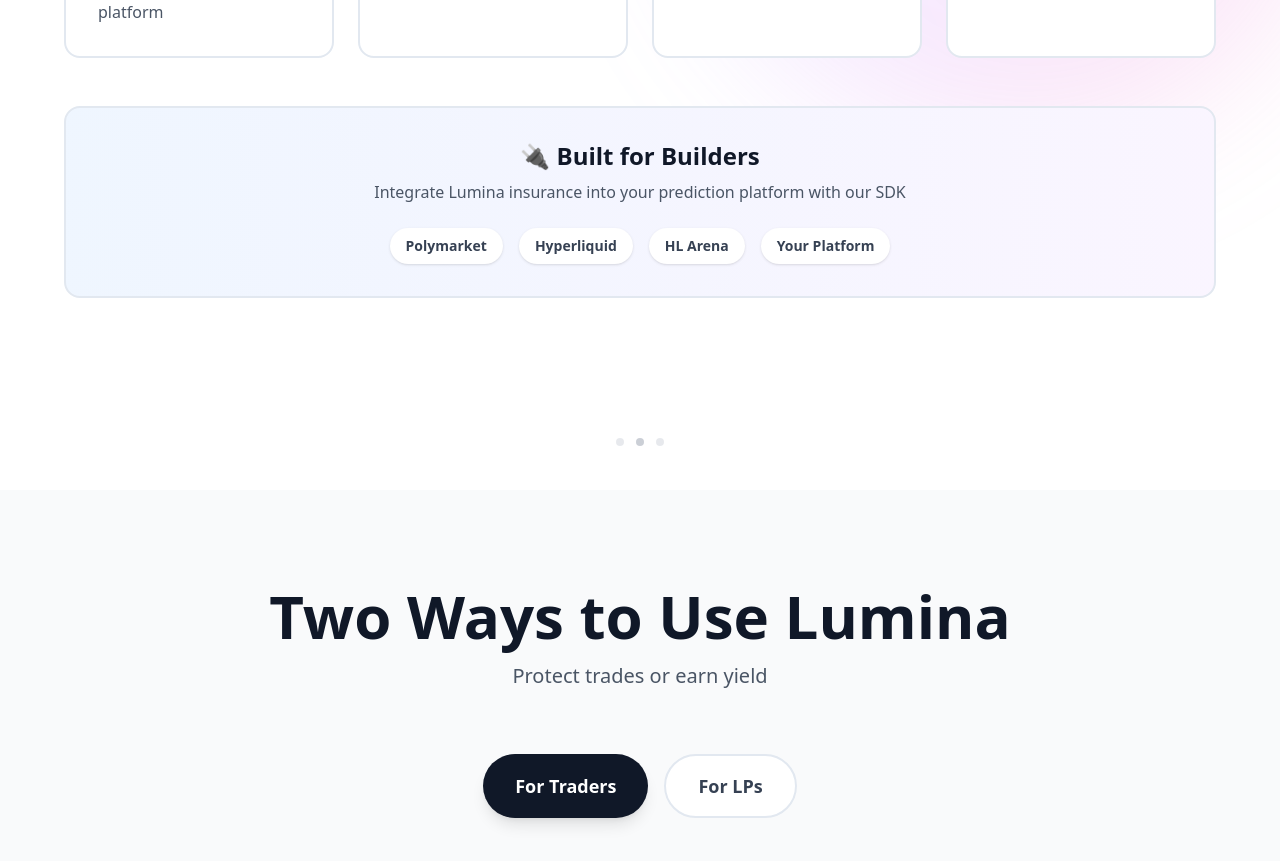
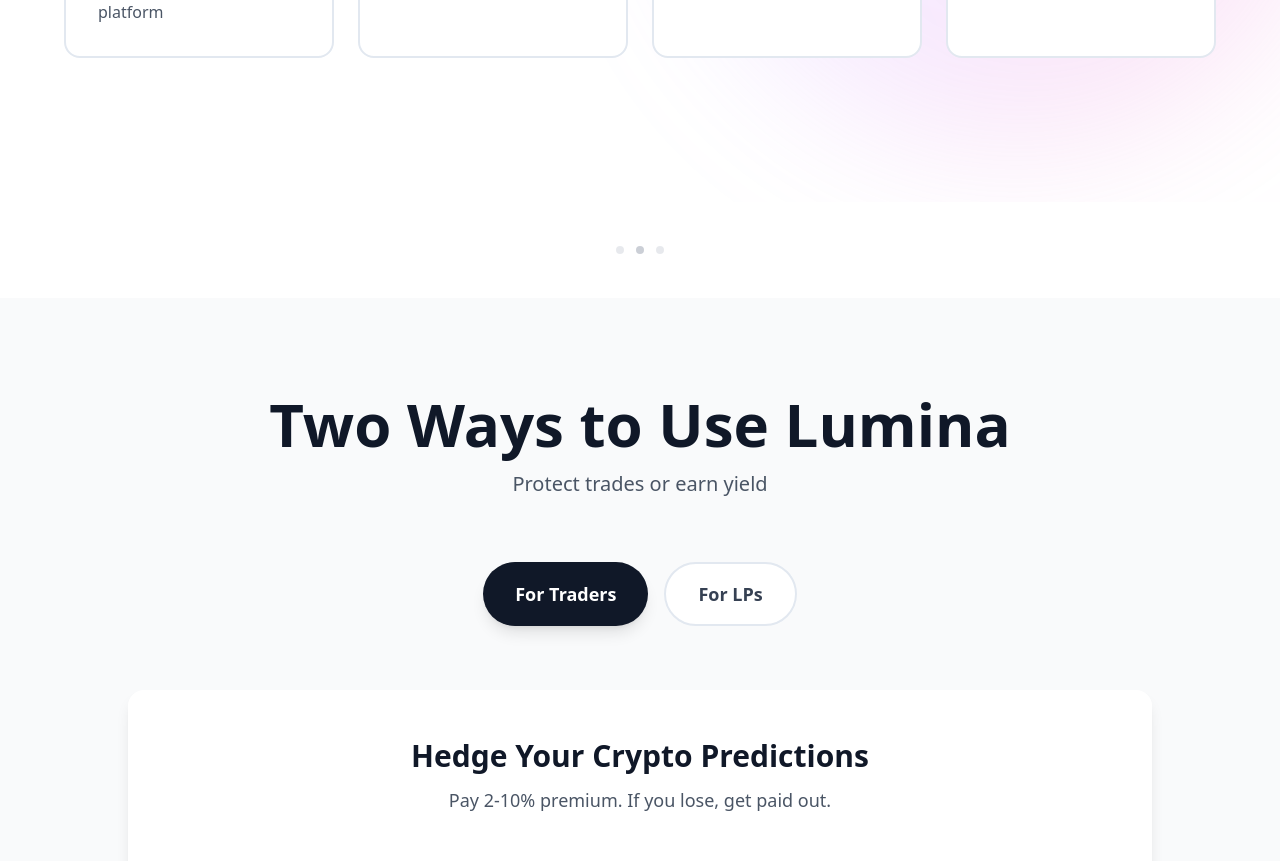
Before and after one commit to amishaaaa1/lumina, a Next.js app: page / in a window 1280 px wide. Shown: the part 2218-3079 px from the top of the page. Built offline with nearby package versions, Linux system fonts and the light colour scheme; no server answers; what wagmi would draw is missing.

Commit message:
landing page subtitle

```diff
--- a/app/insurance/InsuranceClient.tsx
+++ b/app/insurance/InsuranceClient.tsx
@@ -177,6 +177,7 @@ export default function InsuranceClient({ marketParam }: InsuranceClientProps) {
   }, [marketParam, isConnected, transformedMarkets]);
 
   // Calculate premium from AI or fallback (in USDT)
+  // CRITICAL: Must match contract's calculation to avoid "Premium too low" error
   const calculatedPremiumUSDT = useMemo(() => {
     if (!betAmount || parseFloat(betAmount) <= 0) {
       console.log('❌ No bet amount:', betAmount);
@@ -185,11 +186,14 @@ export default function InsuranceClient({ marketParam }: InsuranceClientProps) {
     const amount = parseFloat(betAmount);
     const coverage = (amount * coveragePercentage) / 100;
 
-    let premiumRate = 5; // Default 5%
+    // Contract uses: basePremium * (1 + utilizationRate^2) * (1 + riskScore)
+    // For safety, we use a higher rate to ensure we always meet contract's minimum
+    let premiumRate = 8; // Default 8% (higher than contract's 5% base to account for utilization)
 
-    // Use AI-calculated premium rate if available
+    // Use AI-calculated premium rate if available, but add safety margin
     if (riskAssessment) {
-      premiumRate = riskAssessment.premiumRate;
+      // Add 3% safety margin to AI rate to account for pool utilization
+      premiumRate = Math.max(8, riskAssessment.premiumRate + 3);
     }
 
     const premium = coverage * (premiumRate / 100);
@@ -202,10 +206,12 @@ export default function InsuranceClient({ marketParam }: InsuranceClientProps) {
       premiumRate,
       premium,
       riskAssessment: riskAssessment ? 'Available' : 'Using fallback',
+      note: 'Added 3% safety margin for pool utilization',
     });
 
-    // While loading or if AI fails, use fallback: 5% premium (reasonable default)
-    return premium;
+    // Ensure minimum premium (3% of coverage as per contract)
+    const minPremium = coverage * 0.03;
+    return Math.max(premium, minPremium);
   }, [betAmount, coveragePercentage, riskAssessment]);
 
   // Convert premium to selected token
@@ -262,21 +268,33 @@ export default function InsuranceClient({ marketParam }: InsuranceClientProps) {
   const isPending = isApprovePending || isCreatePending || isApproving;
   const isConfirming = isCreating;
 
+  // Track if we're in the middle of a purchase flow
+  const [isPurchasing, setIsPurchasing] = useState(false);
+  const [hasAutoCreated, setHasAutoCreated] = useState(false);
+
   // Auto-create policy after approval success
   useEffect(() => {
-    if (isApproveSuccess && selectedMarket && premium && address && betAmount && coverageAmount && calculatedPremiumUSDT > 0) {
+    if (isApproveSuccess && isPurchasing && !hasAutoCreated && selectedMarket && premium && address && betAmount && coverageAmount && calculatedPremiumUSDT > 0) {
+      setHasAutoCreated(true); // Prevent double execution
       // Refetch allowance first
       refetchAllowance().then(() => {
         const durationSeconds = BigInt(parseInt(duration) * 24 * 60 * 60);
         const amount = parseUnits(coverageAmount, 18);
-        // Use the same calculation as handleBuy for USDT
-        const premiumAmount = parseUnits(Math.max(0.01, calculatedPremiumUSDT).toFixed(6), 18);
+        // CRITICAL FIX: Use the SAME premium calculation as handleBuy
+        // Ensure minimum premium matches contract requirement (3% of coverage)
+        const minPremiumUSDT = parseFloat(coverageAmount) * 0.03;
+        const premiumUSDTValue = Math.max(minPremiumUSDT, calculatedPremiumUSDT);
+        const premiumAmount = parseUnits(premiumUSDTValue.toFixed(6), 18);
         // CRITICAL FIX: Ensure marketId is always a string
         const marketIdString = String(selectedMarket.id);
 
         console.log('📝 Auto-creating Policy after approval:', {
           premiumAmount: premiumAmount.toString(),
+          premiumAmountInEther: formatUnits(premiumAmount, 18),
           calculatedPremiumUSDT,
+          minPremiumUSDT,
+          premiumUSDTValue,
+          coverageAmount,
         });
 
         showToast('Step 2/2: Creating insurance policy...', 'info');
@@ -285,9 +303,13 @@ export default function InsuranceClient({ marketParam }: InsuranceClientProps) {
           functionName: 'createPolicy',
           args: [address, marketIdString, amount, premiumAmount, durationSeconds],
         });
+
+        // Reset purchasing flags after creating policy
+        setIsPurchasing(false);
       });
     }
-  }, [isApproveSuccess, selectedMarket, premium, address, betAmount, coverageAmount, duration, calculatedPremiumUSDT, createPolicy, showToast, refetchAllowance]);
+  // eslint-disable-next-line react-hooks/exhaustive-deps
+  }, [isApproveSuccess, isPurchasing, hasAutoCreated]);
   const isSuccess = isCreateSuccess;
 
   // Fetch user's policy IDs - will be used when displaying user policies
@@ -452,9 +474,15 @@ export default function InsuranceClient({ marketParam }: InsuranceClientProps) {
     }
     if (!validateBetAmount(betAmount)) return;
 
-    // Validate premium is not too small
-    if (calculatedPremiumUSDT < 0.01) {
-      showToast('❌ Premium amount too small. Minimum bet is 1 USDT.', 'error');
+    // Validate premium is not too small (minimum 3% of coverage as per contract)
+    const minPremiumRequired = parseFloat(coverageAmount) * 0.03;
+    if (calculatedPremiumUSDT < minPremiumRequired) {
+      showToast(`❌ Premium too low. Minimum required: $${minPremiumRequired.toFixed(2)}`, 'error');
+      console.error('Premium validation failed:', {
+        calculatedPremiumUSDT,
+        minPremiumRequired,
+        coverageAmount,
+      });
       return;
     }
 
@@ -469,8 +497,9 @@ export default function InsuranceClient({ marketParam }: InsuranceClientProps) {
     const amount = parseUnits(coverageAmount, 18);
 
     // Calculate premium in selected token with proper precision
-    // Ensure minimum values to avoid 0 amounts
-    const premiumUSDTValue = Math.max(0.01, calculatedPremiumUSDT);
+    // CRITICAL: Ensure minimum values match contract requirements (3% of coverage)
+    const minPremiumUSDT = parseFloat(coverageAmount) * 0.03;
+    const premiumUSDTValue = Math.max(minPremiumUSDT, calculatedPremiumUSDT);
     const premiumBNBValue = Math.max(0.000001, calculatedPremiumInToken);
 
     const premiumAmount = paymentToken === 'BNB'
@@ -481,10 +510,12 @@ export default function InsuranceClient({ marketParam }: InsuranceClientProps) {
       paymentToken,
       calculatedPremiumUSDT,
       calculatedPremiumInToken,
+      minPremiumUSDT,
       premiumUSDTValue,
       premiumBNBValue,
       premiumAmount: premiumAmount.toString(),
       premiumAmountInEther: formatUnits(premiumAmount, 18),
+      coverageAmount,
     });
 
     // Validate premium amount is not zero
@@ -557,6 +588,7 @@ export default function InsuranceClient({ marketParam }: InsuranceClientProps) {
 
           if (currentAllowance < premiumAmount) {
             showToast('Step 1/2: Approving USDT...', 'info');
+            setIsPurchasing(true); // Set flag for auto-create
             approveToken({
               ...ASSET_TOKEN,
               functionName: 'approve',
@@ -898,6 +930,8 @@ export default function InsuranceClient({ marketParam }: InsuranceClientProps) {
             setSelectedMarket(null);
             setBetAmount('');
             setValidationError('');
+            setHasAutoCreated(false);
+            setIsPurchasing(false);
           }}
           title="Purchase Insurance"
         >
@@ -1243,6 +1277,8 @@ export default function InsuranceClient({ marketParam }: InsuranceClientProps) {
                   setBetAmount('');
                   setCoveragePercentage(50);
                   setValidationError('');
+                  setHasAutoCreated(false);
+                  setIsPurchasing(false);
                 }}
                 className="px-6 py-4 bg-gray-200 text-gray-700 rounded-lg font-semibold hover:bg-gray-300 transition-all focus:ring-2 focus:ring-gray-400 focus:ring-offset-2"
                 aria-label="Cancel"
--- a/app/page.tsx
+++ b/app/page.tsx
@@ -341,30 +341,7 @@ export default function Home() {
               />
             </div>
 
-            <div className="bg-gradient-to-r from-blue-50 to-purple-50 rounded-2xl p-8 border-2 border-blue-100">
-              <div className="text-center mb-6">
-                <h3 className="text-2xl font-bold text-gray-900 mb-2">
-                  🔌 Built for Builders
-                </h3>
-                <p className="text-gray-600">
-                  Integrate Lumina insurance into your prediction platform with our SDK
-                </p>
-              </div>
-              <div className="flex flex-wrap justify-center gap-4 text-sm">
-                <span className="px-4 py-2 bg-white rounded-full font-semibold text-gray-700 shadow-sm">
-                  Polymarket
-                </span>
-                <span className="px-4 py-2 bg-white rounded-full font-semibold text-gray-700 shadow-sm">
-                  Hyperliquid
-                </span>
-                <span className="px-4 py-2 bg-white rounded-full font-semibold text-gray-700 shadow-sm">
-                  HL Arena
-                </span>
-                <span className="px-4 py-2 bg-white rounded-full font-semibold text-gray-700 shadow-sm">
-                  Your Platform
-                </span>
-              </div>
-            </div>
+
           </div>
         </section>
 
```
